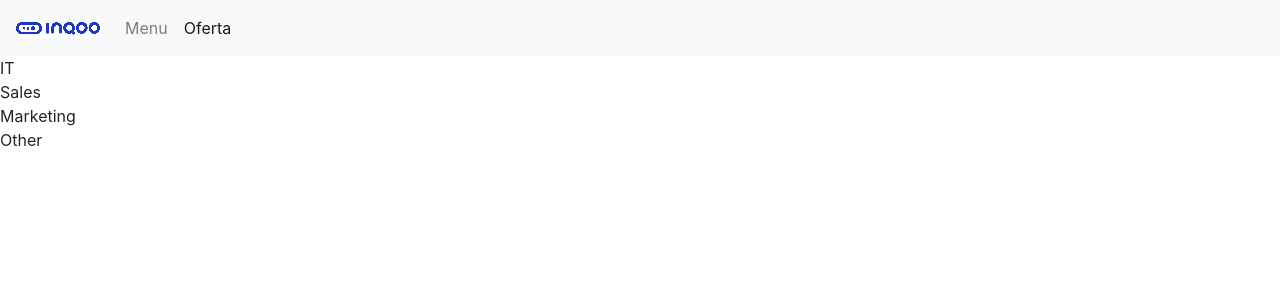
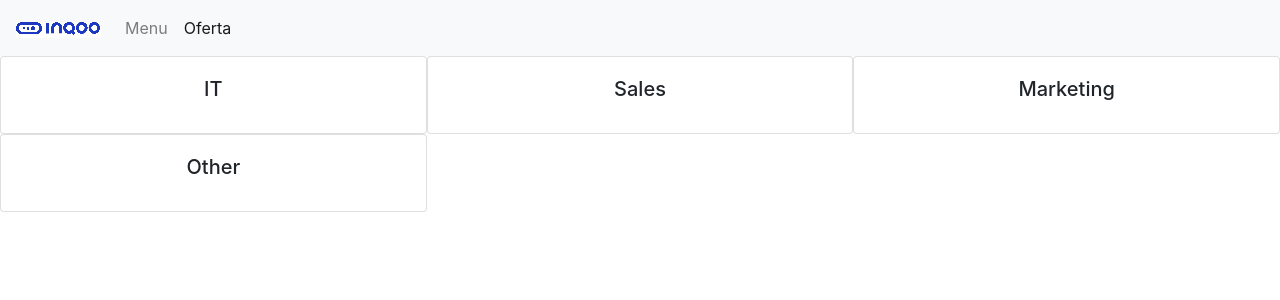
Before and after one commit to tavirek/project-fe-group-1, an Angular app: page /offer in a window 1280 px wide. Shown: the top 300 px of the page. Built offline with nearby package versions, Linux system fonts and the light colour scheme.

Commit message:
dodane kafelki

```diff
--- a/src/app/components/offer-item/offer-item.component.html
+++ b/src/app/components/offer-item/offer-item.component.html
@@ -1,5 +1,11 @@
-<div>
-  <div *ngFor="let item of OfferItems">
-    {{item.title}}
+<div class="container-fluid">
+  <div class="row">
+    <div class="col-md-6 col-xl-4 card" *ngFor="let item of OfferItems">
+      <div class="card-body">
+        <h5 class="text-center card-title">
+          {{item.title}}
+        </h5>
+      </div>
+    </div>
   </div>
 </div>
```
